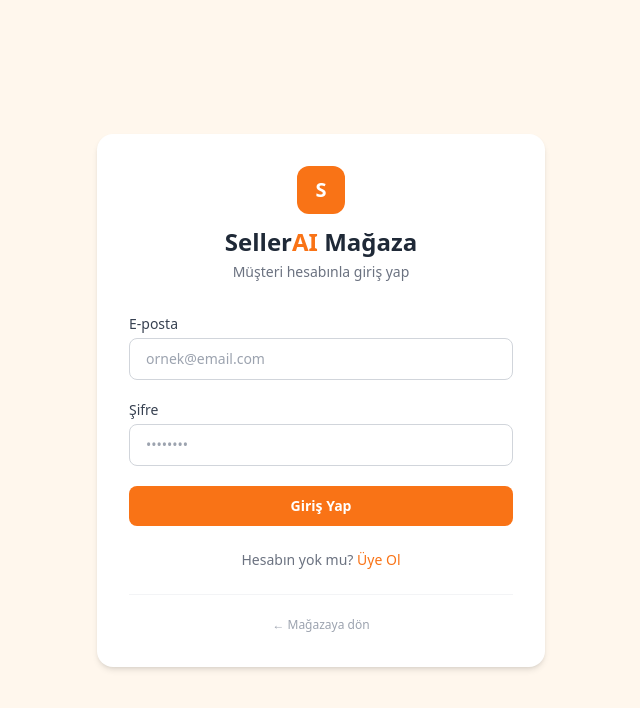
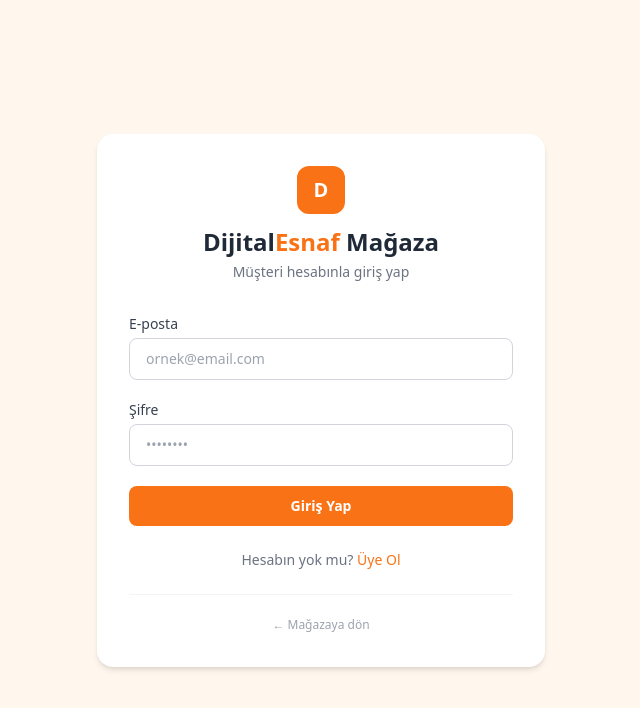
Before and after one commit to furkanckbln/Hackathon-26_Codegean, a React (Vite) app in the folder frontend/: page /customer/login in a window 1280 px wide. Shown: the top 708 px of the page, without its empty margins (319-959 px from the left). Built offline with nearby package versions, Linux system fonts and the light colour scheme; no server answers.

Commit message:
chore: rename application from SellerAI to DijitalEsnaf

```diff
--- a/frontend/src/pages/CustomerLoginPage.jsx
+++ b/frontend/src/pages/CustomerLoginPage.jsx
@@ -41,10 +41,10 @@ export default function CustomerLoginPage() {
         {/* Logo / Başlık */}
         <div className="text-center mb-8">
           <div className="w-12 h-12 rounded-xl bg-orange-500 flex items-center justify-center text-white font-bold text-xl mx-auto mb-3">
-            S
+            D
           </div>
           <h1 className="text-2xl font-bold text-gray-800">
-            Seller<span className="text-orange-500">AI</span> Mağaza
+            Dijital<span className="text-orange-500">Esnaf</span> Mağaza
           </h1>
           <p className="text-gray-500 mt-1 text-sm">Müşteri hesabınla giriş yap</p>
         </div>
--- a/frontend/src/pages/CustomerOrdersPage.jsx
+++ b/frontend/src/pages/CustomerOrdersPage.jsx
@@ -322,10 +322,10 @@ export default function CustomerOrdersPage() {
             className="flex items-center gap-2 text-sm hover:text-orange-600 transition-colors"
           >
             <div className="w-7 h-7 rounded-lg bg-orange-500 flex items-center justify-center text-white font-bold text-xs">
-              S
+              D
             </div>
             <span className="font-bold text-gray-800">
-              Seller<span className="text-orange-500">AI</span>
+              Dijital<span className="text-orange-500">Esnaf</span>
             </span>
           </button>
           <span className="text-gray-300">/</span>
--- a/frontend/src/pages/CustomerRegisterPage.jsx
+++ b/frontend/src/pages/CustomerRegisterPage.jsx
@@ -56,7 +56,7 @@ export default function CustomerRegisterPage() {
             S
           </div>
           <h1 className="text-2xl font-bold text-gray-800">
-            Seller<span className="text-orange-500">AI</span> Mağaza
+            Dijital<span className="text-orange-500">Esnaf</span> Mağaza
           </h1>
           <p className="text-gray-500 mt-1 text-sm">Yeni müşteri hesabı oluştur</p>
         </div>
--- a/frontend/src/pages/StorePage.jsx
+++ b/frontend/src/pages/StorePage.jsx
@@ -339,9 +339,9 @@ export default function StorePage() {
         <div className="max-w-7xl mx-auto px-4 py-3 flex items-center gap-4">
           {/* Logo */}
           <div className="flex items-center gap-2 flex-shrink-0 cursor-pointer" onClick={() => navigate('/store')}>
-            <div className="w-8 h-8 rounded-lg bg-orange-500 flex items-center justify-center text-white font-bold text-sm">S</div>
+            <div className="w-8 h-8 rounded-lg bg-orange-500 flex items-center justify-center text-white font-bold text-sm">D</div>
             <span className="font-bold text-gray-800 text-lg">
-              Seller<span className="text-orange-500">AI</span>
+              Dijital<span className="text-orange-500">Esnaf</span>
               <span className="font-normal text-gray-400 text-sm ml-1">Mağaza</span>
             </span>
           </div>
--- a/frontend/src/pages/StoreProductPage.jsx
+++ b/frontend/src/pages/StoreProductPage.jsx
@@ -131,7 +131,7 @@ export default function StoreProductPage() {
               S
             </div>
             <span className="font-bold text-gray-800">
-              Seller<span className="text-orange-500">AI</span>
+              Dijital<span className="text-orange-500">Esnaf</span>
             </span>
           </button>
 
```
